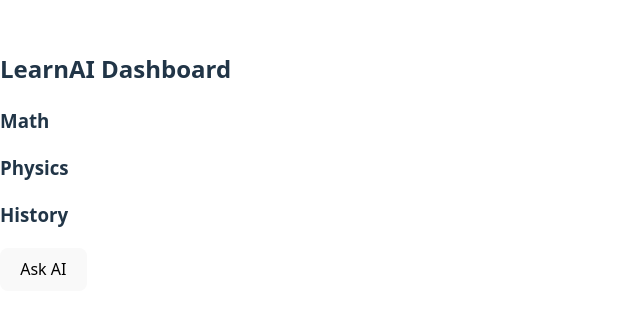
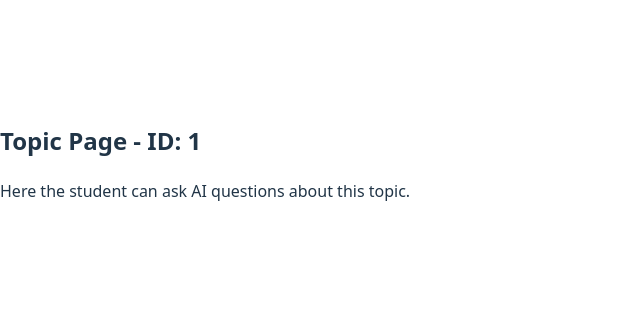
Before and after one commit to MisturaDev/learnai, a React (Vite) app: page /topic/1 in a window 1280 px wide. Shown: the part 239-552 px from the top of the page, without its empty margins (0-640 px from the left). Built offline with nearby package versions, Linux system fonts and the light colour scheme.

Commit message:
Add TopicPage with dynamic topic name and routing from HomePage

```diff
--- a/package.json
+++ b/package.json
@@ -11,7 +11,8 @@
   },
   "dependencies": {
     "react": "^19.2.0",
-    "react-dom": "^19.2.0"
+    "react-dom": "^19.2.0",
+    "react-router-dom": "^7.10.1"
   },
   "devDependencies": {
     "@eslint/js": "^9.39.1",
--- a/src/App.jsx
+++ b/src/App.jsx
@@ -1,8 +1,17 @@
 import React from 'react';
+import { BrowserRouter as Router, Routes, Route } from 'react-router-dom';
 import HomePage from './pages/HomePage';
+import TopicPage from './pages/TopicPage';
 
 function App() {
-  return <HomePage />;
+  return (
+    <Router>
+      <Routes>
+        <Route path="/" element={<HomePage />} />
+        <Route path="/topic/:id" element={<TopicPage />} />
+      </Routes>
+    </Router>
+  );
 }
 
 export default App;
--- a/src/components/TopicCard.jsx
+++ b/src/components/TopicCard.jsx
@@ -1,8 +1,18 @@
 import React from 'react';
+import { useNavigate } from 'react-router-dom';
 
 function TopicCard({ topic }) {
+  const navigate = useNavigate();
+
+  const handleClick = () => {
+    navigate(`/topic/${topic.id}`);
+  };
+
   return (
-    <div className="border p-4 rounded shadow hover:shadow-lg cursor-pointer">
+    <div
+      onClick={handleClick}
+      className="border p-4 rounded shadow hover:shadow-lg cursor-pointer"
+    >
       <h3 className="text-xl font-semibold">{topic.name}</h3>
     </div>
   );
--- a/src/pages/TopicPage.jsx
+++ b/src/pages/TopicPage.jsx
@@ -0,0 +1,15 @@
+import React from 'react';
+import { useParams } from 'react-router-dom';
+
+function TopicPage() {
+  const { id } = useParams();
+
+  return (
+    <div className="p-4">
+      <h2 className="text-2xl font-bold mb-4">Topic Page - ID: {id}</h2>
+      <p>Here the student can ask AI questions about this topic.</p>
+    </div>
+  );
+}
+
+export default TopicPage;
```
Also changed, not shown: 1 other file (tests, documents, lock files or other folders).
